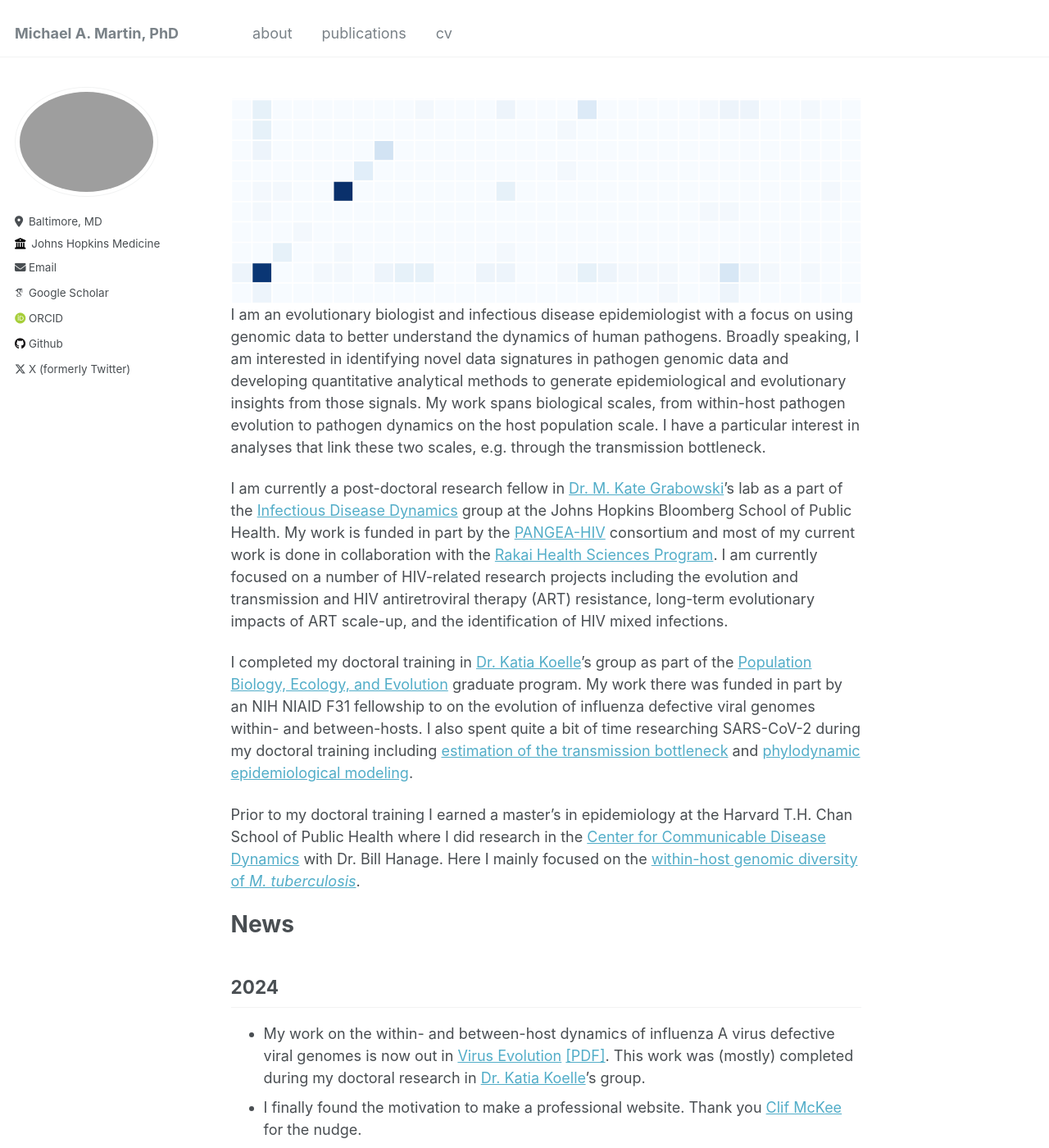
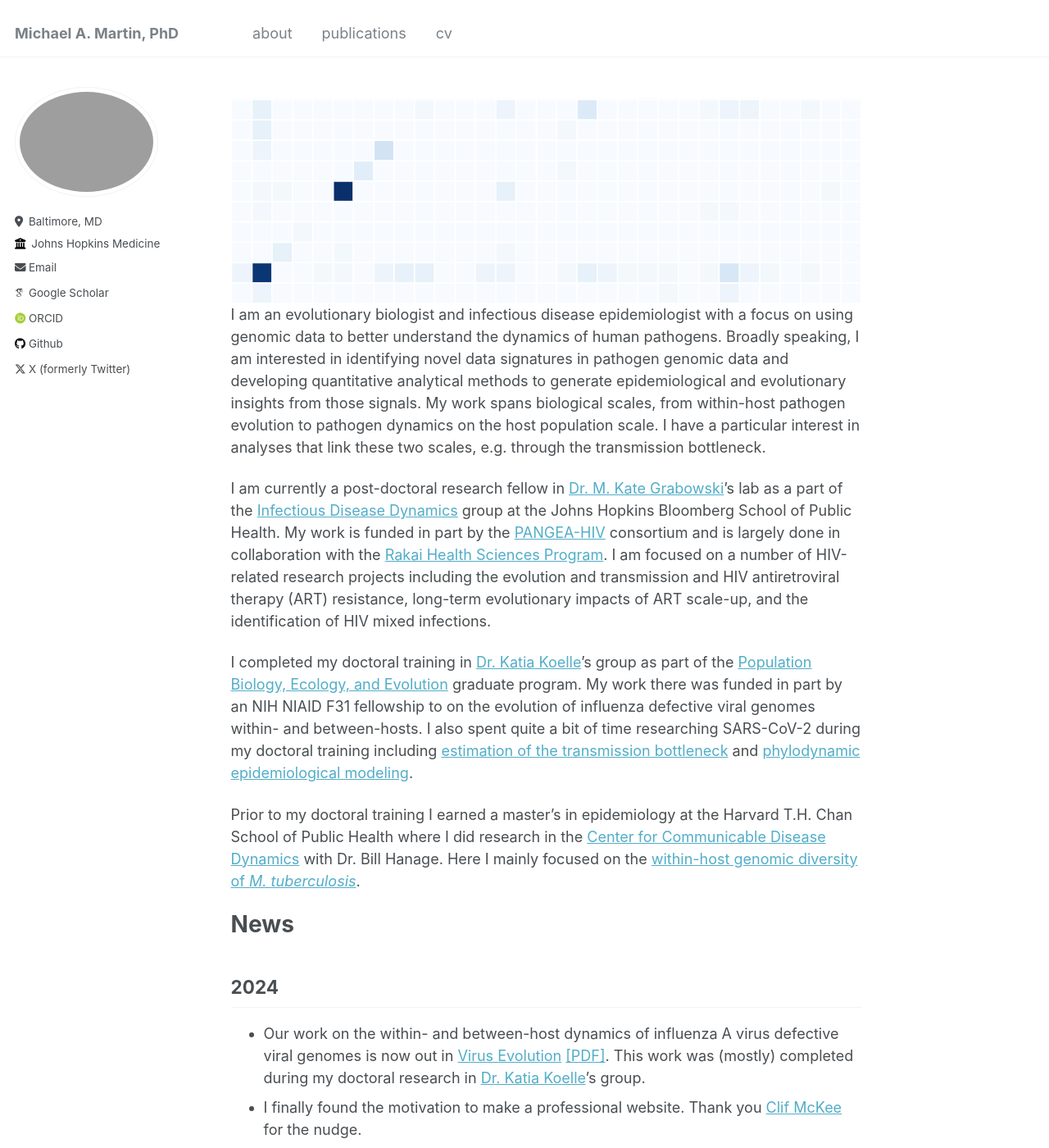
Before and after one commit to m-a-martin/m-a-martin.github.io, a Jekyll site: the page built from _pages/about.md, in a window 1280 px wide and 1400 px high. Shown: the whole window at 82% size. Built offline with Jekyll 4.4.1, drawn with Linux system fonts in a browser that asks for light colours; some web fonts are replaced.

Commit message:
Update about.md

```diff
--- a/_pages/about.md
+++ b/_pages/about.md
@@ -9,7 +9,7 @@ redirect_from:
 ![background](/files/background.png)
 I am an evolutionary biologist and infectious disease epidemiologist with a focus on using genomic data to better understand the dynamics of human pathogens. Broadly speaking, I am interested in identifying novel data signatures in pathogen genomic data and developing quantitative analytical methods to generate epidemiological and evolutionary insights from those signals. My work spans biological scales, from within-host pathogen evolution to pathogen dynamics on the host population scale. I have a particular interest in analyses that link these two scales, e.g. through the transmission bottleneck.
 
-I am currently a post-doctoral research fellow in [Dr. M. Kate Grabowski](https://profiles.hopkinsmedicine.org/provider/Kate+K.+Grabowski/2777015)'s lab as a part of the [Infectious Disease Dynamics](https://www.iddynamics.jhsph.edu) group at the Johns Hopkins Bloomberg School of Public Health. My work is funded in part by the [PANGEA-HIV](https://www.pangea-hiv.org) consortium and most of my current work is done in collaboration with the [Rakai Health Sciences Program](https://www.rhsp.org). I am currently focused on a number of HIV-related research projects including the evolution and transmission and HIV antiretroviral therapy (ART) resistance, long-term evolutionary impacts of ART scale-up, and the identification of HIV mixed infections.
+I am currently a post-doctoral research fellow in [Dr. M. Kate Grabowski](https://profiles.hopkinsmedicine.org/provider/Kate+K.+Grabowski/2777015)'s lab as a part of the [Infectious Disease Dynamics](https://www.iddynamics.jhsph.edu) group at the Johns Hopkins Bloomberg School of Public Health. My work is funded in part by the [PANGEA-HIV](https://www.pangea-hiv.org) consortium and is largely done in collaboration with the [Rakai Health Sciences Program](https://www.rhsp.org). I am focused on a number of HIV-related research projects including the evolution and transmission and HIV antiretroviral therapy (ART) resistance, long-term evolutionary impacts of ART scale-up, and the identification of HIV mixed infections.
 
 I completed my doctoral training in [Dr. Katia Koelle](https://scholarblogs.emory.edu/koellelab/)'s group as part of the [Population Biology, Ecology, and Evolution](https://biomed.emory.edu/PROGRAM_SITES/PBEE/index.html) graduate program. My work there was funded in part by an NIH NIAID F31 fellowship to on the evolution of influenza defective viral genomes within- and between-hosts. I also spent quite a bit of time researching SARS-CoV-2 during my doctoral training including [estimation of the transmission bottleneck](https://doi.org/10.1126/scitranslmed.abh1803) and [phylodynamic epidemiological modeling](https://www.nature.com/articles/s41467-020-19248-0).
 
@@ -17,5 +17,5 @@ Prior to my doctoral training I earned a master's in epidemiology at the Harvard
 
 # News
 ## 2024
-- My work on the within- and between-host dynamics of influenza A virus defective viral genomes is now out in [Virus Evolution](https://doi.org/10.1093/ve/veae042) [\[PDF\]](https://m-a-martin.github.io/files/influenza_dvgs.pdf). This work was (mostly) completed during my doctoral research in [Dr. Katia Koelle](https://scholarblogs.emory.edu/koellelab/)'s group.
+- Our work on the within- and between-host dynamics of influenza A virus defective viral genomes is now out in [Virus Evolution](https://doi.org/10.1093/ve/veae042) [\[PDF\]](https://m-a-martin.github.io/files/influenza_dvgs.pdf). This work was (mostly) completed during my doctoral research in [Dr. Katia Koelle](https://scholarblogs.emory.edu/koellelab/)'s group.
 - I finally found the motivation to make a professional website. Thank you [Clif McKee](https://clifmckee.github.io) for the nudge.
```
